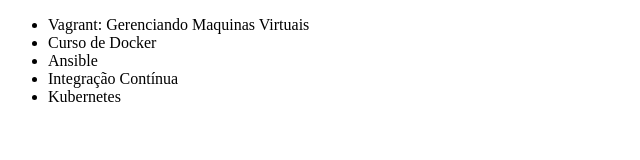
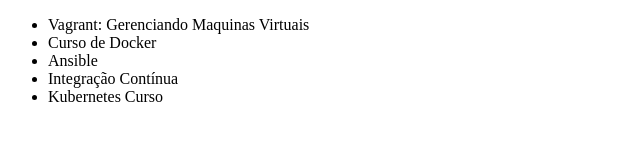
Before and after one commit to biancamoura-wbj/alura-git, a plain HTML site: page index.html in a window 1280 px wide. Shown: the full height of the page, 0-640 px from the left. Drawn offline with Linux system fonts and the light colour scheme.

Commit message:
Alterando nome do curso de Kubernete

```diff
--- a/index.html
+++ b/index.html
@@ -10,7 +10,7 @@
         <li>Curso de Docker</li>
         <li>Ansible</li>
         <li>Integração Contínua</li>
-        <li>Kubernetes</li>
+        <li>Kubernetes Curso</li>
     </ul>
 </body>
 </html>
```
